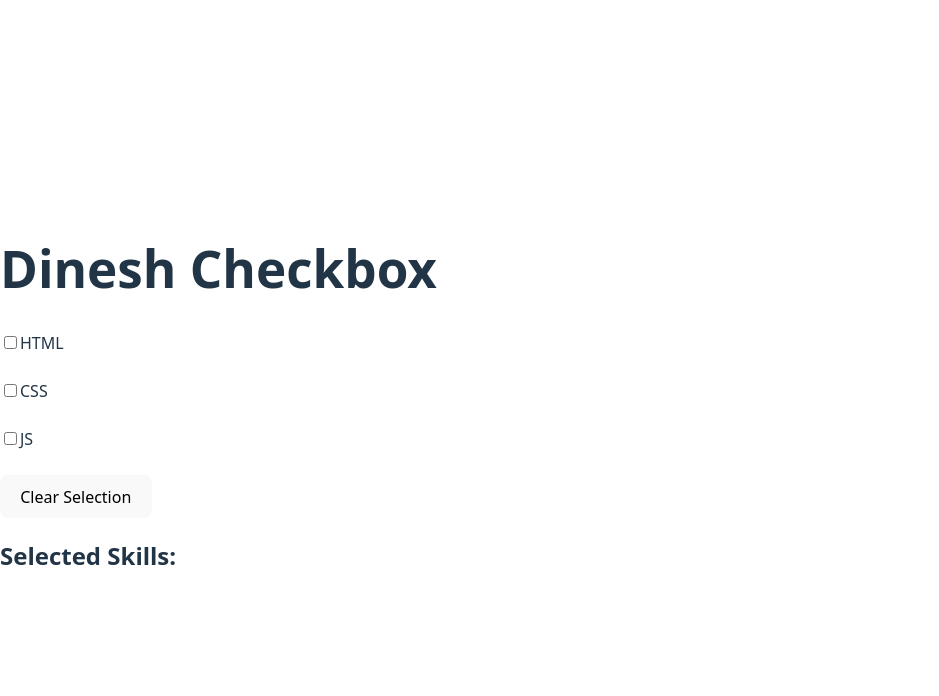
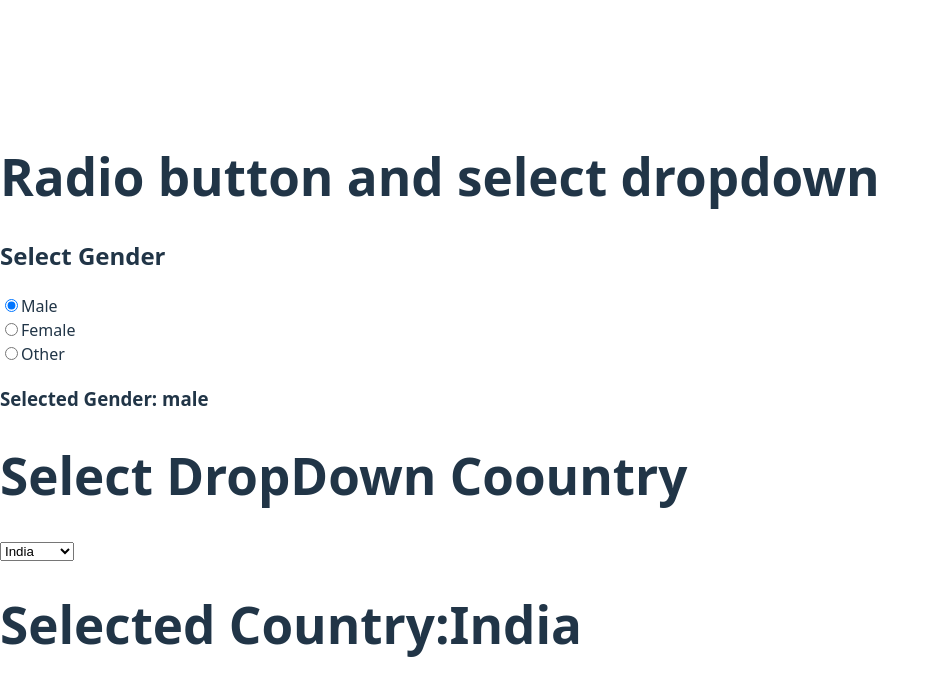
Before and after one commit to dineshctoula/react-Tutorial, a React (Vite) app: page / in a window 1280 px wide. Shown: the top 696 px of the page, without its empty margins (0-939 px from the left). Built offline with nearby package versions, Linux system fonts and the light colour scheme.

Commit message:
radio button and dropdown in reactjs

```diff
--- a/src/App.jsx
+++ b/src/App.jsx
@@ -1,73 +1,67 @@
 import { useState } from "react";
 
-function App(){
-  const [selected, setSelected] = useState({
-    html:false,
-    css:false,
-    js:false,
-  });
-
-  const htmlChecked = (e) => {
-    setSelected({...selected, html: e.target.checked});
-  };
-
-  const cssChecked = (e) => {
-    setSelected({...selected, css: e.target.checked});
-  };
-
-  const jsChecked = (e) => {
-    setSelected({...selected, js: e.target.checked});
-  };
+function App() {
+  const [gender, setGender] = useState("male");
+  const[country, setCountry]=useState("India");
 
   return (
     <div>
-      <h1>Dinesh Checkbox</h1>
+      <h1>Radio button and select dropdown</h1>
+      <h2>Select Gender</h2>
 
+      <div>
         <label>
           <input
-          type="checkbox"
-          checked={selected.html}
-          onChange={htmlChecked}
+            type="radio"
+            value="male"
+            name="gender"
+            checked={gender === "male"}
+            onChange={(e) => setGender(e.target.value)}
           />
-        HTML
+          Male
         </label>
+      </div>
 
-      <br /><br />
-
+      <div>
         <label>
           <input
-          type="checkbox"
-          checked={selected.css}
-          onChange={cssChecked}
+            type="radio"
+            value="female"
+            name="gender"
+            checked={gender === "female"}
+            onChange={(e) => setGender(e.target.value)}
           />
-        CSS
+          Female
         </label>
+      </div>
 
-      <br /><br />
-
+      <div>
         <label>
           <input
-          type="checkbox"
-          checked={selected.js}
-          onChange={jsChecked}
+            type="radio"
+            value="other"
+            name="gender"
+            checked={gender === "other"}
+            onChange={(e) => setGender(e.target.value)}
           />
-        JS
+          Other
         </label>
+      </div>
 
-      <br /><br />
+      <h3>Selected Gender: {gender}</h3>
+      <div>
+        <h1>Select DropDown Coountry</h1>
+        <select value={country} onChange={(e)=> setCountry(e.target.value)}>
+          <option value="India">India</option>
+          <option value="USA">USA</option>
+          <option value="UK">UK</option>
+          <option value="Canada">Canada</option>
+          <option value="Australia">Australia</option>
+        </select>
+      </div>
+      <h1>Selected Country:{country}</h1>
+    </div>
 
-      <button onClick={() => setSelected({ html:false, css:false, js:false })}>
-        Clear Selection
-      </button>
-
-      <h2>Selected Skills:</h2>
-
-      <ul>
-        {selected.html && <li>HTML</li>}
-        {selected.css && <li>CSS</li>}
-        {selected.js && <li>JS</li>}
-      </ul>
-    </div>
   );
 }
 
```
Also changed, not shown: src/notes.txt. Lines whose indentation alone changed are shown as unchanged.
